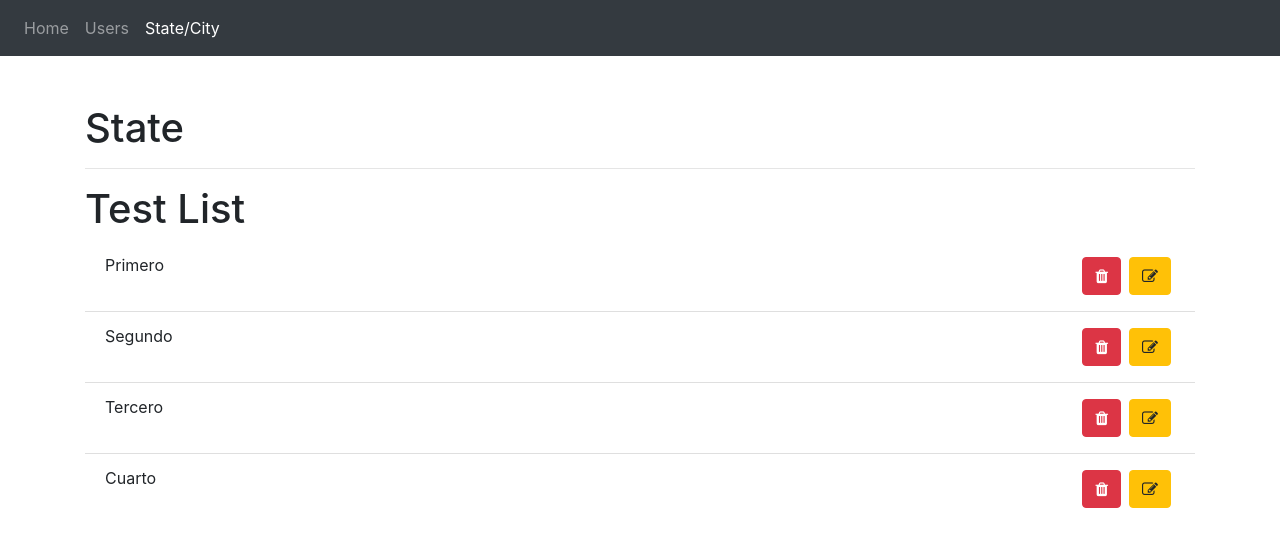
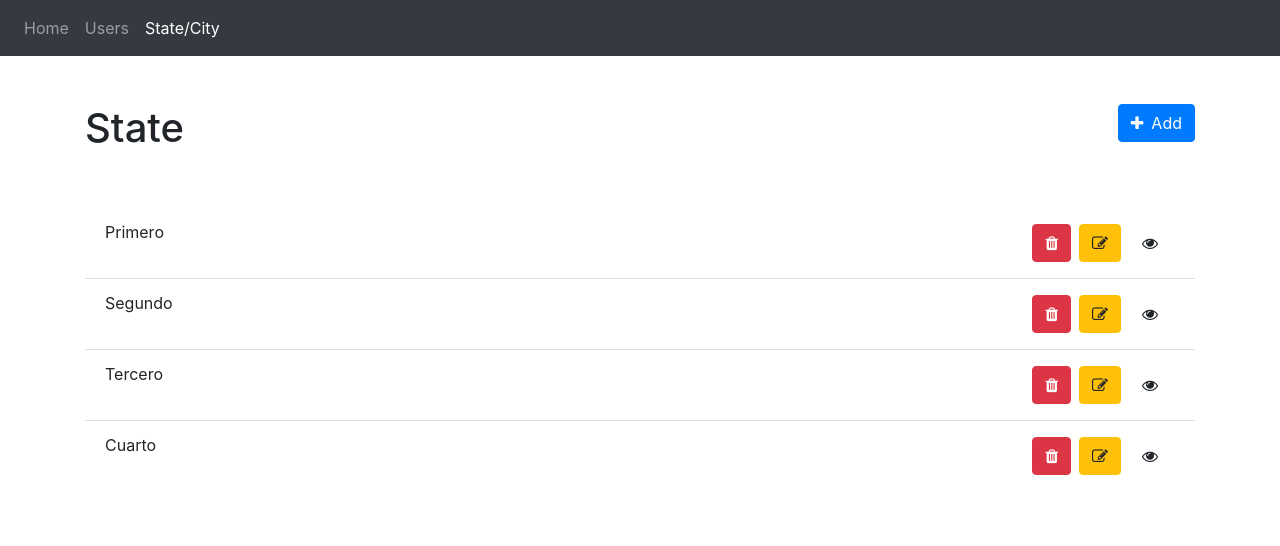
Before and after one commit to jdomingr/toll-motorway-app, a React (Create React App) app: page /state in a window 1280 px wide. Shown: the top 546 px of the page. Built offline with nearby package versions, Linux system fonts and the light colour scheme.

Commit message:
Add new styles to addForm and lists

```diff
--- /dev/null
+++ b/src/components/state/StateForm.js
@@ -0,0 +1,36 @@
+import React from 'react';
+import { useForm } from '../../hooks/useForm';
+
+export const StateForm = () => {
+
+    const [data, handleInputChange ] = useForm({code: '', name: ''});
+
+    const handleSubmit = (e) => {
+        e.preventDefault();
+        console.log(data)
+    }
+
+    return(
+        <div>
+            <h2 className="text-center">Add State</h2>
+            <div className="row justify-content-center">
+                <div className="col-md-6">
+                    <form className="m-3" onSubmit={ handleSubmit }>
+                        <div className="form-group">
+                            <input type="text" className="form-control"
+                            placeholder = "Enter the code" value={ data.code }
+                            onChange = { handleInputChange } />
+                        </div>
+                        <div className="form-group">
+                            <input type="text" className="form-control"
+                            placeholder = "Enter the State name" value={ data.name }
+                            onChange = { handleInputChange } />
+                        </div>
+
+                        <button className="btn btn-primary">Submit</button>
+                    </form>
+                </div>
+            </div>
+        </div>
+    );
+}
--- a/src/components/state/StateItem.js
+++ b/src/components/state/StateItem.js
@@ -12,6 +12,9 @@ export const StateItem = ({ id, name }) => {
                 <button className="btn btn-warning m-1" title="Editar">
                     <span><i className="fa fa-edit"></i></span>
                 </button>
+                <button className="btn btn-default m-1" title="Ver más">
+                    <span><i className="fa fa-eye"></i></span>
+                </button>
             </div>
 
         </li>
--- a/src/components/state/StateList.js
+++ b/src/components/state/StateList.js
@@ -10,7 +10,6 @@ export const StateList = () => {
     ]
     return(
         <div>
-            <h1> Test List</h1>
             <ul className="list-group list-group-flush">
                 { states.map( state => (
                     <StateItem key={state.id} {...state}/>
--- a/src/components/state/StateScreen.js
+++ b/src/components/state/StateScreen.js
@@ -1,12 +1,43 @@
-import React from 'react'
+import React, { useState } from 'react'
+import { StateForm } from './StateForm'
 import { StateList } from './StateList'
 
 export const StateScreen = () => {
+
+    const [showForm, setShowForm] = useState(false)
+
+    const handleSetShowForm = () => {
+        setShowForm(!showForm);
+    }
     return (
         <div className="container mt-5">
-            <h1>State</h1>
-            <hr></hr>
-            <StateList />
+            <div className="row">
+                <div className="col-sm-9 col-xs-6">
+                    <h1>State</h1>
+                </div>
+                <div className="col-sm-3 col-xs-6">
+                    { (!showForm) ?
+                        <button className="btn btn-primary float-right"
+                            title="Add new State" onClick={ handleSetShowForm }>
+                            <i className="fa fa-plus mr-2"></i>
+                            Add
+                        </button>
+                        :
+                        <button className="btn btn-primary float-right"
+                            title="Show List" onClick={ handleSetShowForm }>
+                            <i className="fa fa-list mr-2"></i>
+                            List
+                        </button>
+                        }
+
+
+                </div>
+            </div>
+            <div className="mt-5">
+                { (showForm) ? <StateForm /> : <StateList />}
+            </div>
+
+
         </div>
     )
 }
```
Also changed, not shown: src/components/state/Form.js (deleted, +0 -9 lines), src/components/user/UserForm.js (added), src/components/user/UserItem.js (added), src/components/user/UserList.js (added).
